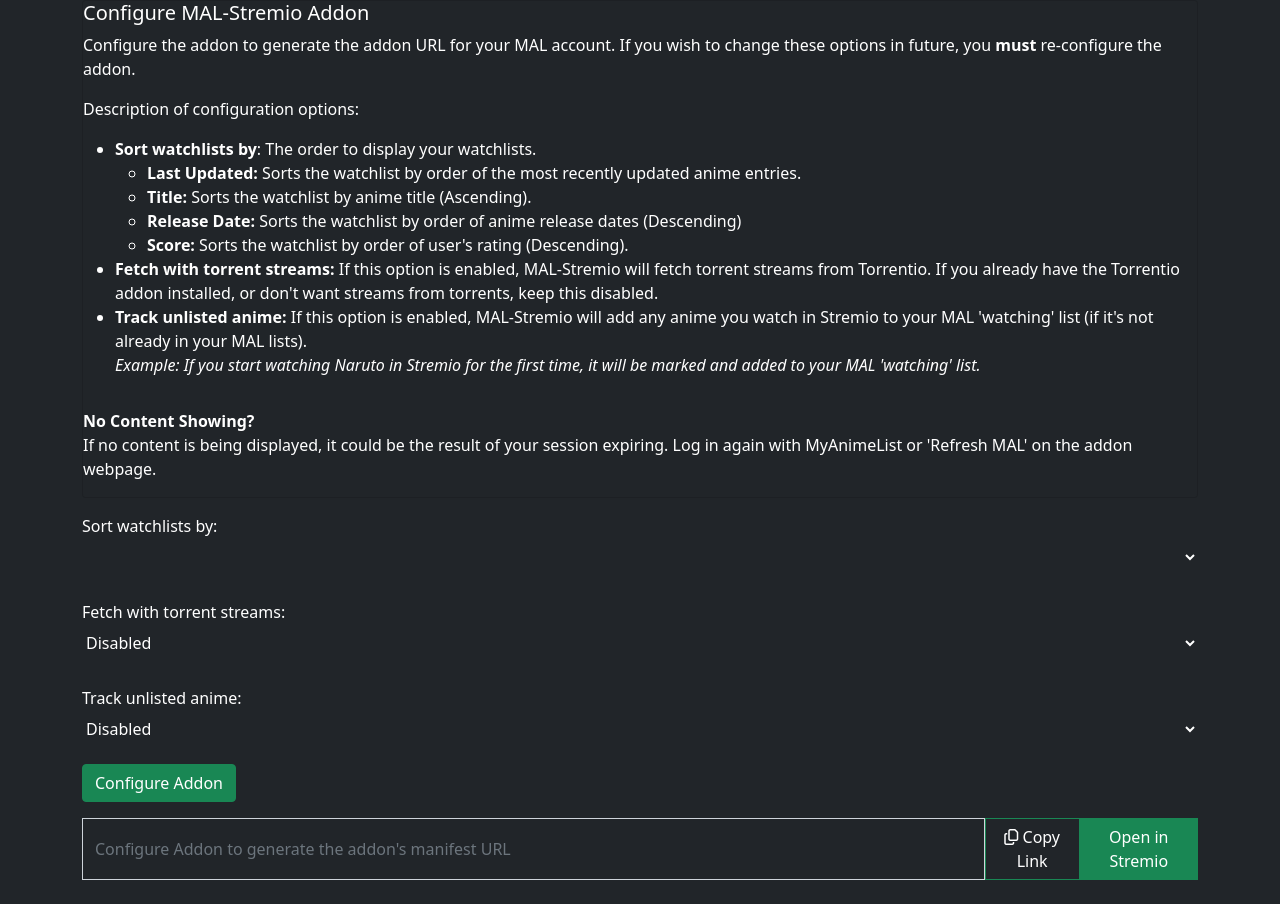
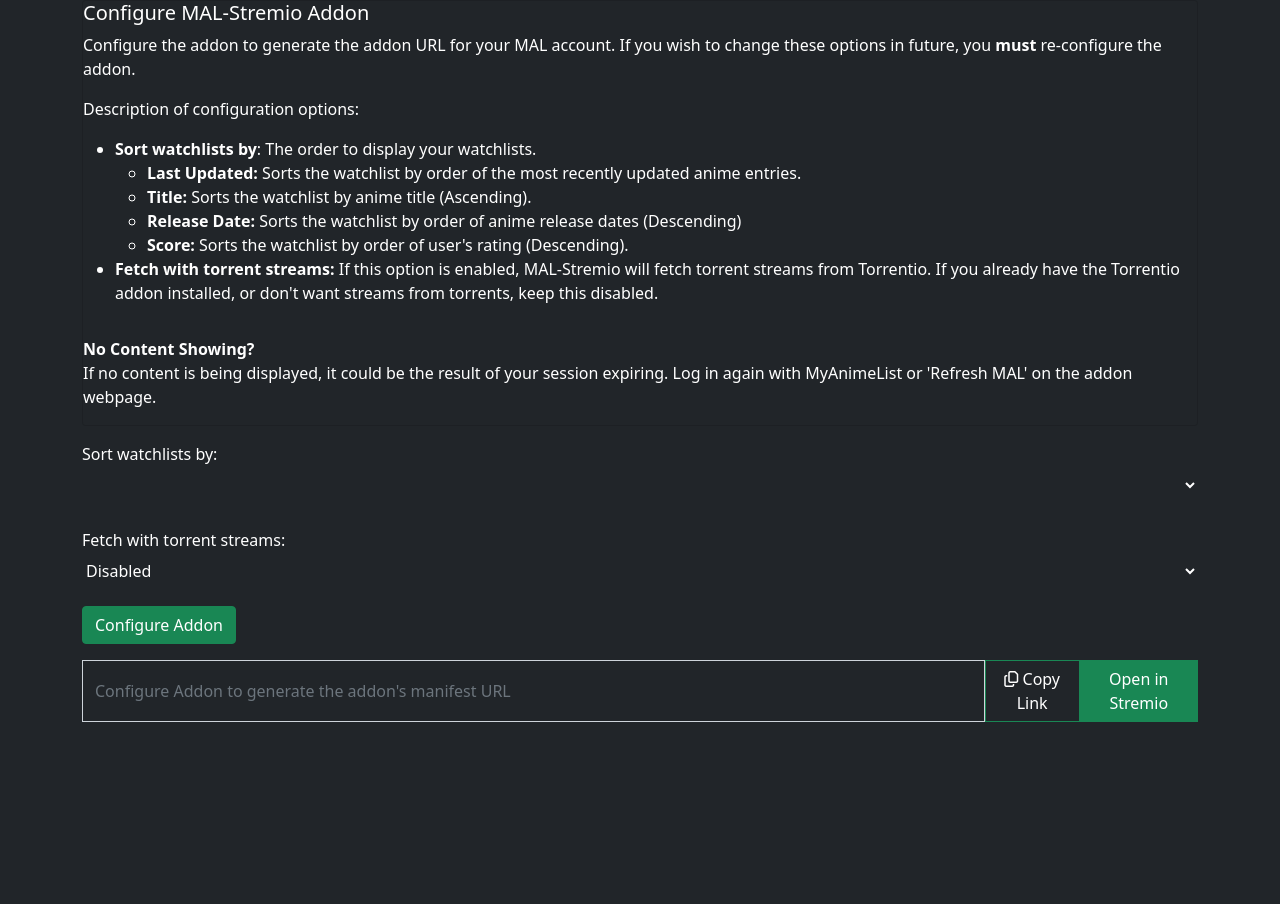
Before and after one commit to SageTendo/mal-stremio-addon, a Flask app: template templates/configure.html in a window 1280 px wide. Shown: the part 100-1004 px from the top of the page. After the commit the page ends 822 px from the top, so only its background shows below. Run offline with Flask 3, Linux system fonts and the light colour scheme; the template is opened without the code that fills it, so the values that code supplies are empty.

Commit message:
Revert "Fix: user persistence bug"

```diff
--- a/run.py
+++ b/run.py
@@ -5,7 +5,7 @@
 from waitress import serve
 
 import config
-from app.db.db import store_user, get_user
+from app.db.db import store_user
 from app.routes.auth import auth_blueprint
 from app.routes.catalog import catalog_bp
 from app.routes.content_sync import content_sync_bp
@@ -54,18 +54,12 @@
     :param userID: The user's MyAnimeList ID (ignored, as this is sent by Stremio when redirecting to the configure
     page)
     """
-    if not (user_session := session.get('user', None)):
+    if not (user := session.get('user', None)):
         return redirect(url_for('index'))
 
     if request.method == 'POST':
-        if not (user := get_user(user_session['uid'])):
-            flash("User not found.", "danger")
-            return redirect(url_for('index'))
-
         user |= __handle_addon_options(request.form)
-        if not store_user(user):
-            flash("Failed to update user configurations.", "danger")
-            return redirect(url_for('index'))
+        store_user(user)
 
         user_id = user['uid']
         uri = f'{Config.REDIRECT_URL}/{user_id}/manifest.json'
@@ -77,18 +71,11 @@
                                sort_options=config.SORT_OPTIONS, manifest_url=manifest_url,
                                manifest_magnet=manifest_magnet)
     else:
-        if not (user := get_user(user_session['uid'])):
-            flash("User not found.", "danger")
-            return redirect(url_for('index'))
-
         return render_template('configure.html', user=user,
                                sort_options=config.SORT_OPTIONS)
 
 
 def __handle_addon_options(addon_config_options):
-    """
-    Handle addon configuration parameters that are provided by the user through the configuration page
-    """
     options = {}
     if addon_config_options.get('sort_watchlist') in config.SORT_OPTIONS.values():
         options['sort_watchlist'] = addon_config_options.get('sort_watchlist')
@@ -99,11 +86,6 @@
         options['fetch_streams'] = True
     else:
         options['fetch_streams'] = False
-
-    if addon_config_options.get('track_unlisted_anime', '') == 'true':
-        options['track_unlisted_anime'] = True
-    else:
-        options['track_unlisted_anime'] = False
     return options
 
 
--- a/templates/configure.html
+++ b/templates/configure.html
@@ -58,13 +58,6 @@
                 If you already have the Torrentio addon installed, or don't want streams from torrents, keep this
                 disabled.
             </li>
-            <li>
-                <b>Track unlisted anime:</b> If this option is enabled, MAL-Stremio will add any anime you watch in
-                Stremio to your MAL 'watching' list (if it's not already in your MAL lists).
-                <br>
-                <i>Example: If you start watching Naruto in Stremio for the first time, it will be marked and added to
-                    your MAL 'watching' list.</i>
-            </li>
         </ul>
 
         <div class="note mt-3 mb-3">
@@ -97,15 +90,6 @@
             <option value="true" {% if selected_value == True %}selected{% endif %}>Enabled</option>
         </select>
 
-        <br>
-        <label for="track_unlisted">Track unlisted anime:</label>
-        <select id="track_unlisted_anime" name="track_unlisted_anime" class="form-control-plaintext bg-dark text-white"
-                aria-label="Default select example">
-            {% set selected_value = user.get('track_unlisted_anime', False) %}
-            <option value="false" {% if selected_value == False %}selected{% endif %}>Disabled</option>
-            <option value="true" {% if selected_value == True %}selected{% endif %}>Enabled</option>
-        </select>
-
         <button class="btn btn-success mt-3" type="submit" value="Submit">
             Configure Addon
         </button>
```
Also changed, not shown: app/routes/auth.py (+12 -18 lines), app/routes/content_sync.py (+4 -7 lines), tests/routes/test_auth.py (+28 -3 lines), tests/routes/test_content_sync.py (+11 -42 lines), tests/routes/test_stream.py (+16 -19 lines).
